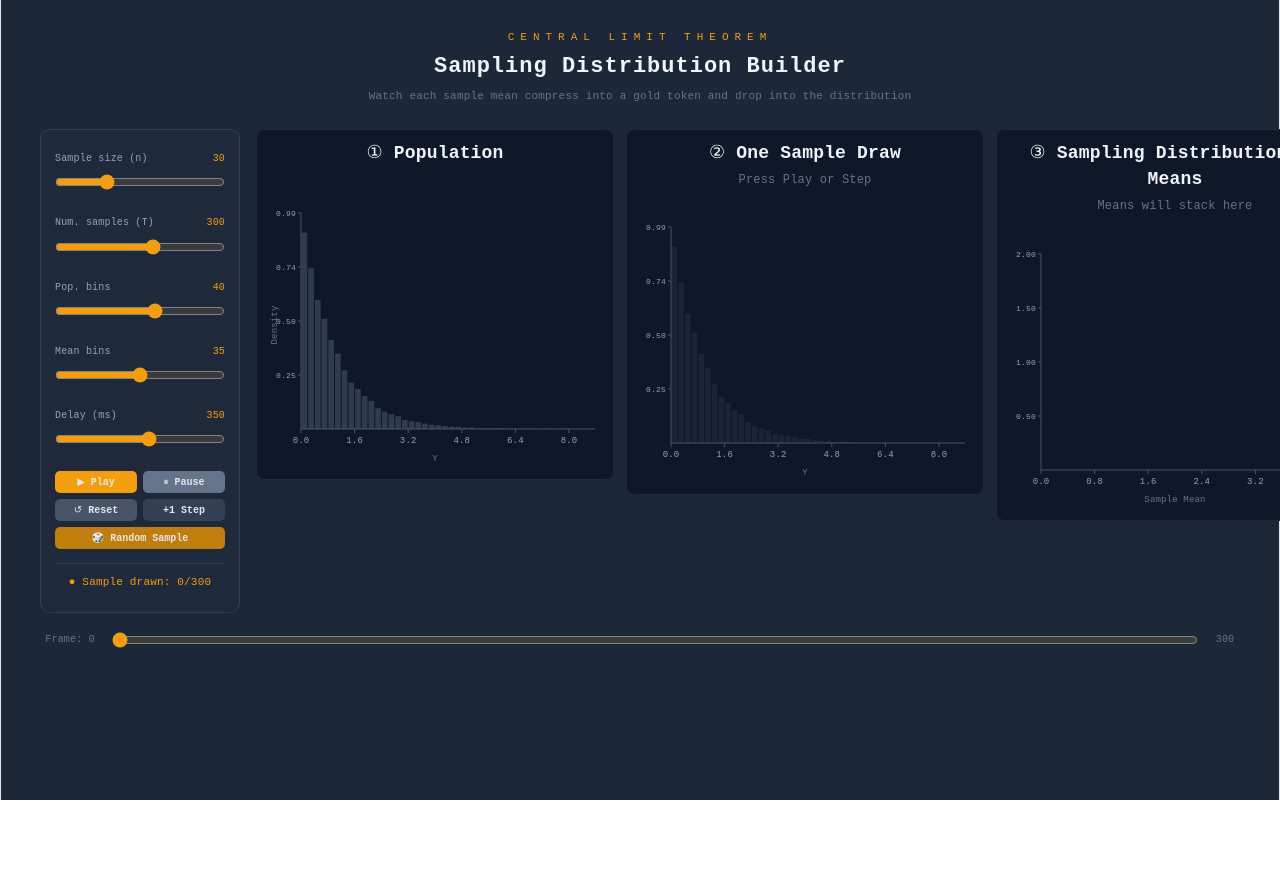
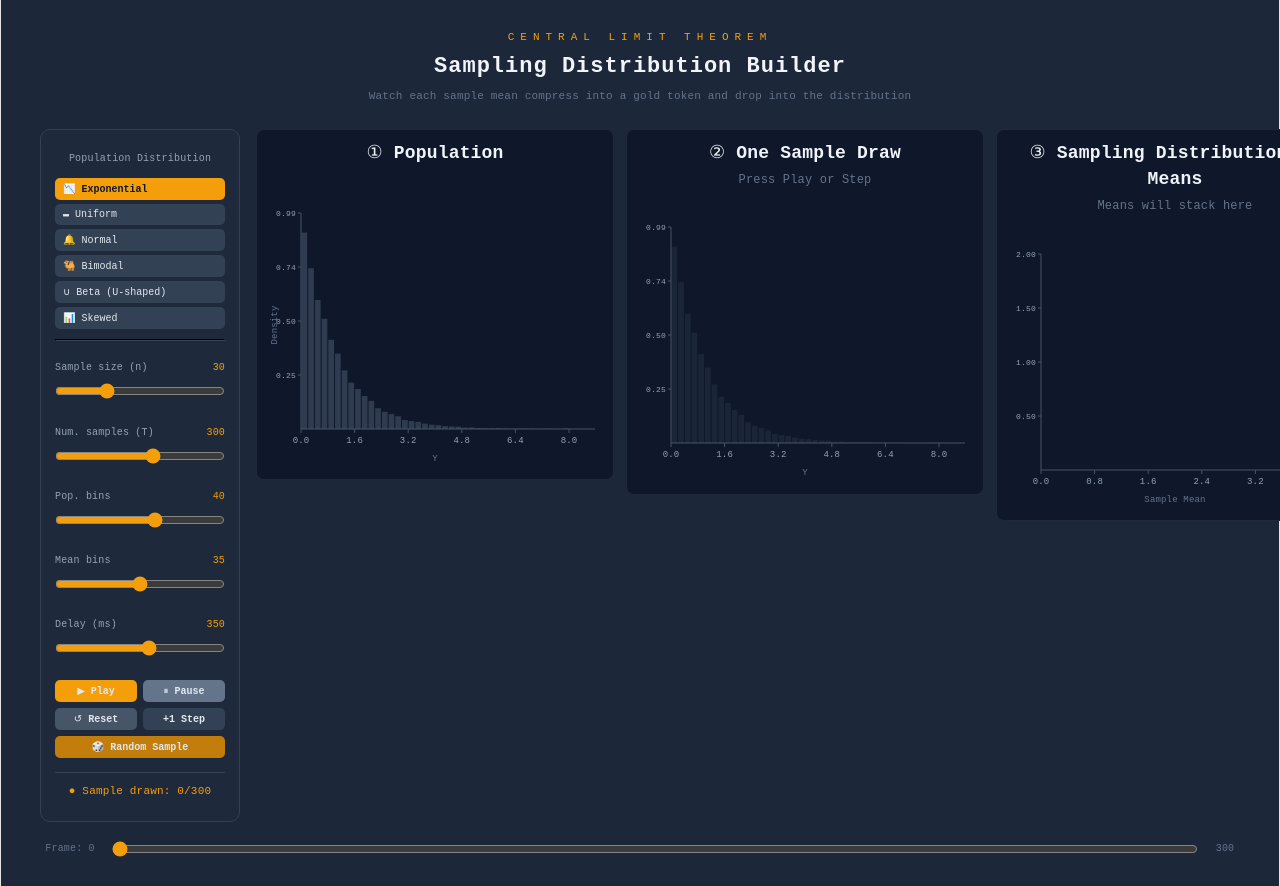
Before and after one commit to brunokomel/sampling-dist-builder, a React (Vite) app: page / in a window 1280 px wide. Before the commit the page ends 800 px from the top, so only its background shows below. Built offline with nearby package versions, Linux system fonts and the light colour scheme.

Commit message:
Enhance population generation with distribution types
Refactor generatePopulation to support multiple distributions and update population generation in CLTVisualizer.

```diff
--- a/src/App.jsx
+++ b/src/App.jsx
@@ -23,9 +23,39 @@ function randExp(rng, rate = 1) {
   return -Math.log(1 - rng()) / rate;
 }
 
-function generatePopulation(n = 30000, seed = 42) {
+// function generatePopulation(n = 30000, seed = 42) {
+//   const rng = mulberry32(seed);
+//   return Array.from({ length: n }, () => randExp(rng));
+// }
+function generatePopulation(n = 30000, seed = 42, dist = 'exponential') {
   const rng = mulberry32(seed);
-  return Array.from({ length: n }, () => randExp(rng));
+  return Array.from({ length: n }, () => {
+    switch (dist) {
+      case 'uniform':
+        return rng() * 6;
+      case 'normal': {
+        const u1 = rng(), u2 = rng();
+        return Math.abs(3 + Math.sqrt(-2 * Math.log(u1)) * Math.cos(2 * Math.PI * u2));
+      }
+      case 'bimodal': {
+        const u1 = rng(), u2 = rng();
+        const z = Math.sqrt(-2 * Math.log(u1)) * Math.cos(2 * Math.PI * u2);
+        return rng() < 0.5 ? Math.abs(1 + z * 0.5) : Math.abs(4 + z * 0.5);
+      }
+      case 'beta': {
+        // Beta(0.5, 0.5) — U-shaped, using Johnk's method
+        const u1 = rng(), u2 = rng();
+        const x = Math.pow(u1, 2), y = Math.pow(u2, 2);
+        return (x / (x + y)) * 6;
+      }
+      case 'skewed': {
+        // Strong right skew via squared exponential
+        return Math.pow(-Math.log(1 - rng()), 0.4) * 2;
+      }
+      default:
+        return -Math.log(1 - rng());
+    }
+  });
 }
 
 function sampleFrom(pop, n, rng) {
@@ -85,11 +115,13 @@ export default function CLTVisualizer() {
   const [n, setN] = useState(30);
   const [T, setT] = useState(300);
   const [binsPop, setBinsPop] = useState(40);
+  const [distType, setDistType] = useState('exponential');
   const [binsMeans, setBinsMeans] = useState(35);
   const [t, setT_val] = useState(0);
   const [playing, setPlaying] = useState(false);
   const [speed, setSpeed] = useState(350);
   const [highlightedIdx, setHighlightedIdx] = useState(null);
+
 
   function pickRandom() {
     if (stackedAll.length === 0) return;
@@ -104,11 +136,13 @@ export default function CLTVisualizer() {
   const plot2Ref = useRef(null);
   const plot3Ref = useRef(null);
 
-  const population = useRef(generatePopulation());
+  // const population = useRef(generatePopulation());
+  const population = useRef(generatePopulation(30000, 42, distType));
   const simRef = useRef(null);
 
   // Regenerate sim when T or n changes
   useEffect(() => {
+    population.current = generatePopulation(30000, 42, distType);
     const rng = mulberry32(999 + n * 7 + T * 3);
     const pop = population.current;
     const samples = Array.from({ length: T }, () => sampleFrom(pop, n, rng));
@@ -116,7 +150,8 @@ export default function CLTVisualizer() {
     simRef.current = { samples, means };
     setT_val(0);
     setPlaying(false);
-  }, [n, T]);
+    setHighlightedIdx(null);
+  }, [distType]);
 
   // Playback
   useEffect(() => {
@@ -375,6 +410,43 @@ export default function CLTVisualizer() {
             fontSize: 11,
           }}
         >
+          <div style={{ marginBottom: 14 }}>
+            <div style={{ color: '#94a3b8', fontSize: 10, marginBottom: 6 }}>
+              Population Distribution
+            </div>
+            {[
+              { key: 'exponential', label: '📉 Exponential' },
+              { key: 'uniform',     label: '▬  Uniform' },
+              { key: 'normal',      label: '🔔 Normal' },
+              { key: 'bimodal',     label: '🐫 Bimodal' },
+              { key: 'beta',        label: '∪  Beta (U-shaped)' },
+              { key: 'skewed',      label: '📊 Skewed' },
+            ].map(({ key, label }) => (
+              <button
+                key={key}
+                onClick={() => setDistType(key)}
+                style={{
+                  display: 'block',
+                  width: '100%',
+                  marginBottom: 4,
+                  padding: '5px 8px',
+                  fontSize: 10,
+                  cursor: 'pointer',
+                  background: distType === key ? GOLD : '#334155',
+                  color: distType === key ? '#0f172a' : '#e2e8f0',
+                  border: 'none',
+                  borderRadius: 5,
+                  fontFamily: "'Courier New', monospace",
+                  fontWeight: distType === key ? 700 : 400,
+                  textAlign: 'left',
+                }}
+              >
+                {label}
+              </button>
+            ))}
+            <hr style={{ borderColor: '#334155', marginTop: 10 }} />
+          </div>
+
           <ControlSlider
             label="Sample size (n)"
             value={n}
```
